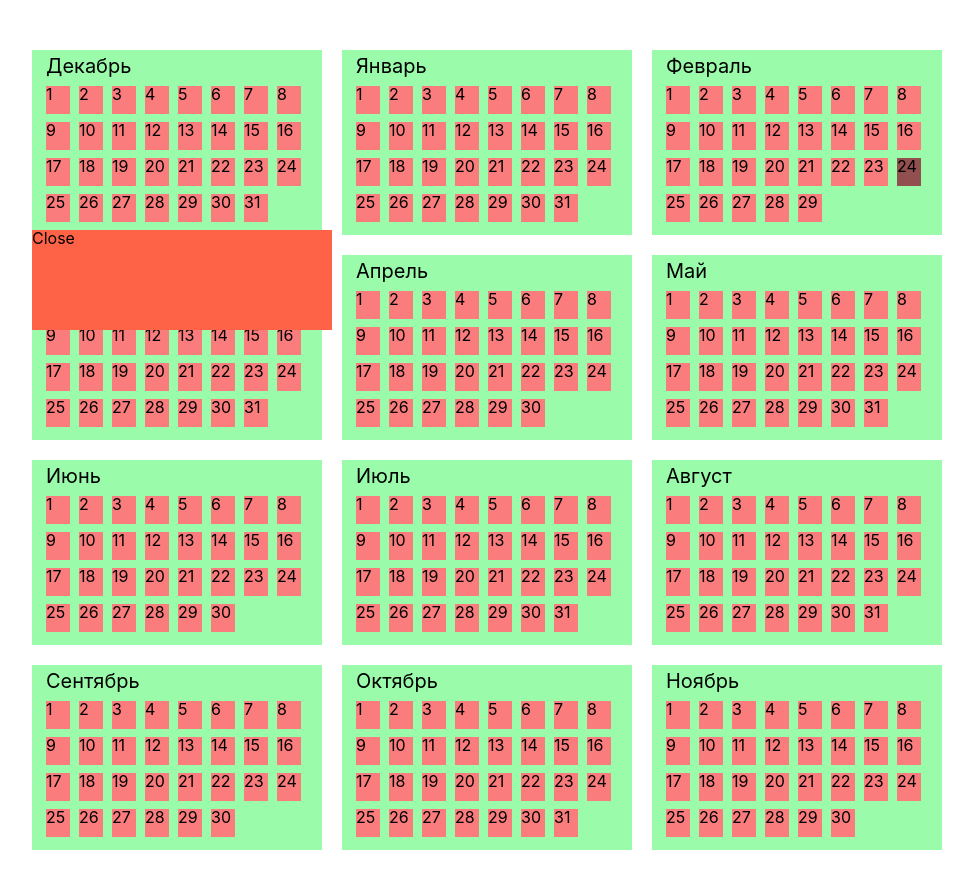
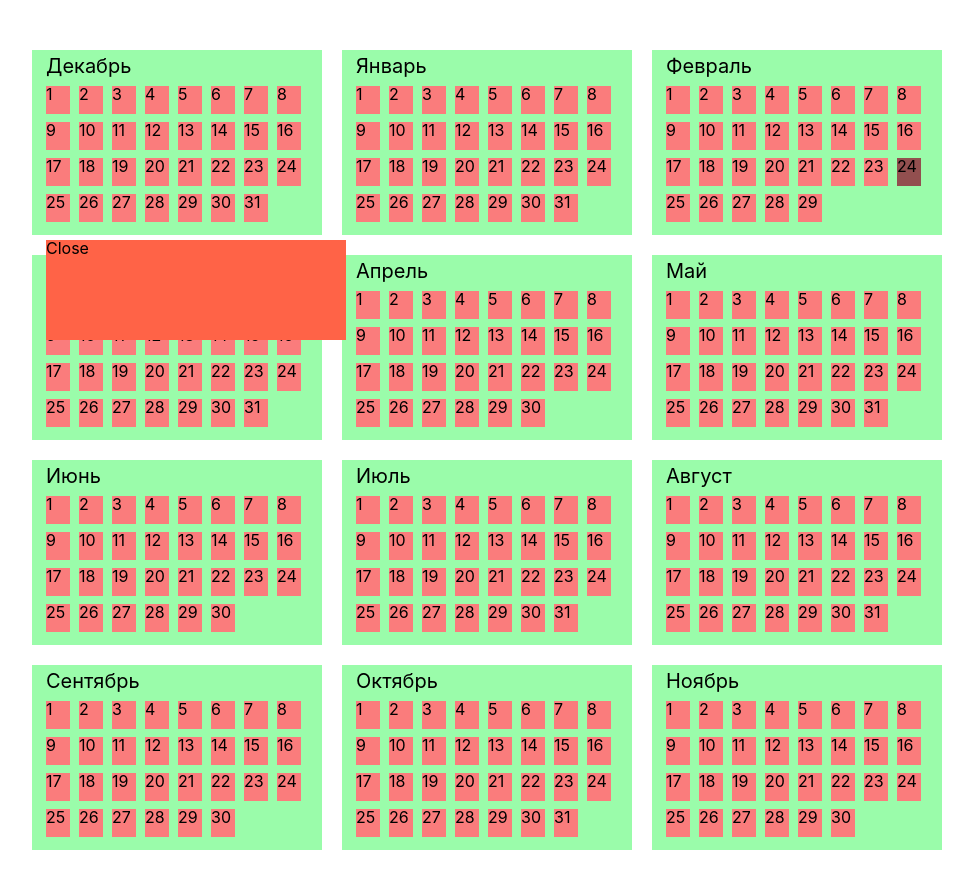
Before and after one commit to ZinchenkoEgor0205/smart_calendar, a React (Create React App) app: page / in a window 1280 px wide. Both pictures are taken after a click on the element "Декабрь". Shown: the top 888 px of the page, without its empty margins (18-991 px from the left). Built offline with nearby package versions, Linux system fonts and the light colour scheme.

Commit message:
edited project structure

```diff
--- a/src/App.js
+++ b/src/App.js
@@ -1,36 +1,19 @@
 import './styles/App.css';
 import './components/month'
-import Month from "./components/month";
+import Calendar from "./components/calendar";
 
 
 
-function Calendar() {
-    const monthNames = ["Январь", "Февраль", "Март", "Апрель", "Май", "Июнь", "Июль", "Август", "Сентябрь", "Октябрь", "Ноябрь", "Декабрь"];
-    const currentMonth = new Date().getMonth();
-    const currentDay = new Date().getDate();
-    const calendar = [];
+function App() {
+    return (
+        <div className={'content'}>
+            <nav>
 
-
-
-    for (let month = currentMonth - 2; month < currentMonth + 10; month++) {
-        const realMonth = month >= 0 ? month % 12 : 12 + month;
-        const year = month >= 0 ? new Date().getFullYear() : new Date().getFullYear() - 1;
-        const daysInMonth = new Date(year, realMonth + 1, 0).getDate();
-
-
-        const monthDetailInstance = (
-            <Month key={monthNames[realMonth]} monthName={monthNames[realMonth]} currentDay={currentDay} daysInMonth={daysInMonth} realMonth={realMonth} currentMonth={currentMonth} />
-        );
-
-        calendar.push(monthDetailInstance);
-
-    }
-
-    return (
-        <div className={'calendar'}>
-            {calendar}
+            </nav>
+            <Calendar/>
         </div>
     )
 }
 
-export default Calendar
+
+export default App
--- /dev/null
+++ b/src/components/calendar.js
@@ -0,0 +1,36 @@
+import '../styles/App.css';
+import '../components/month'
+import Month from "../components/month";
+
+
+
+function Calendar() {
+    const monthNames = ["Январь", "Февраль", "Март", "Апрель", "Май", "Июнь", "Июль", "Август", "Сентябрь", "Октябрь", "Ноябрь", "Декабрь"];
+    const currentMonth = new Date().getMonth();
+    const currentDay = new Date().getDate();
+    const calendar = [];
+
+
+
+    for (let month = currentMonth - 2; month < currentMonth + 10; month++) {
+        const realMonth = month >= 0 ? month % 12 : 12 + month;
+        const year = month >= 0 ? new Date().getFullYear() : new Date().getFullYear() - 1;
+        const daysInMonth = new Date(year, realMonth + 1, 0).getDate();
+
+
+        const monthDetailInstance = (
+            <Month key={monthNames[realMonth]} monthName={monthNames[realMonth]} currentDay={currentDay} daysInMonth={daysInMonth} realMonth={realMonth} currentMonth={currentMonth} />
+        );
+
+        calendar.push(monthDetailInstance);
+
+    }
+
+    return (
+        <div className={'calendar'}>
+            {calendar}
+        </div>
+    )
+}
+
+export default Calendar
--- a/src/styles/Month_detail.css
+++ b/src/styles/Month_detail.css
@@ -3,7 +3,8 @@
     width: 300px;
     height: 100px;
     background: tomato;
-    position: absolute;
-    left: 50px;
-    /*top: 50px;*/
+    position: fixed;
+    left: auto;
+    top: 240px;
+    right: auto;
 }
```
Also changed, not shown: src/components/navigation.js (added).
